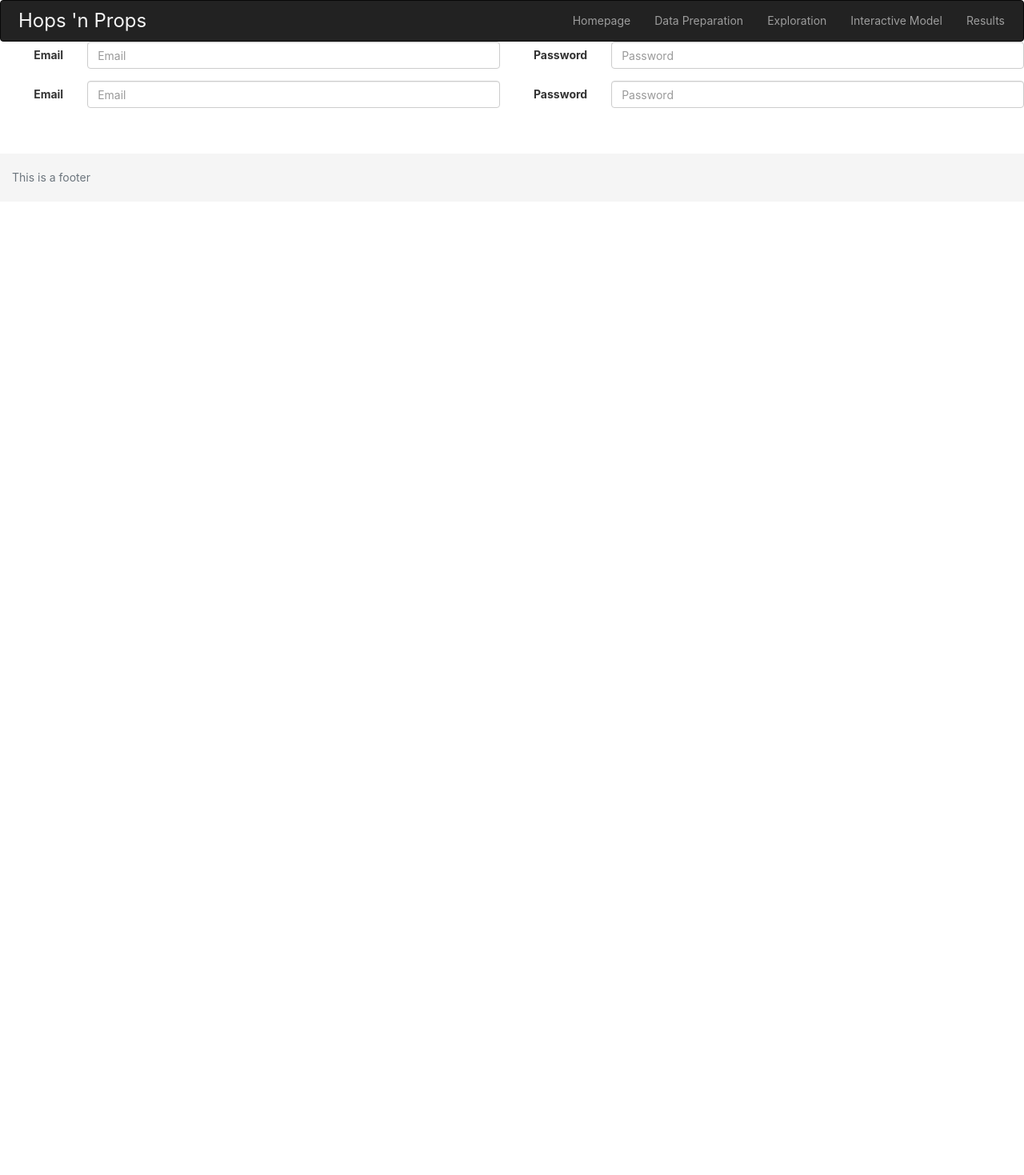
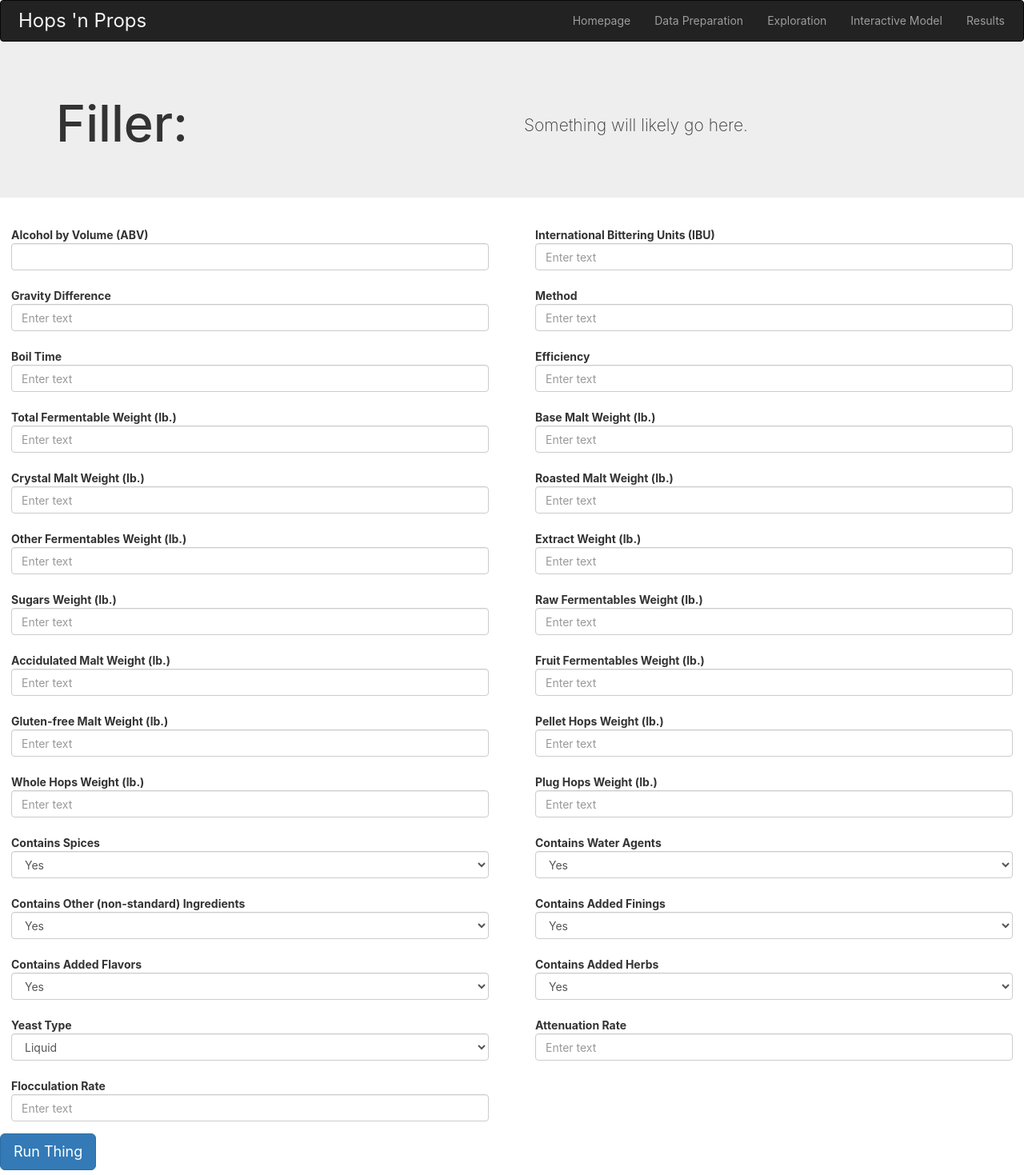
Before and after one commit to bdinh/LonelyBeachBoys, a React (Create React App) app in the folder web/hops-n-props/: page /#/interact in a window 1280 px wide. Shown: the top 1469 px of the page at 80% size. Before the commit the page ends 800 px from the top, so only its background shows below. Built offline with nearby package versions, Linux system fonts and the light colour scheme.

Commit message:
Added folders and functions

```diff
--- a/web/hops-n-props/src/App/pages/Homepage/Homepage.js
+++ b/web/hops-n-props/src/App/pages/Homepage/Homepage.js
@@ -12,7 +12,7 @@ export class Homepage extends Component {
             <div>
                 <Jumbotron>
                     <Grid>
-                        <Row className="show-grid">
+                        <Row>
                             <Col xs={12} md={6}>
                                 <h1>Question:</h1>
                             </Col>
@@ -26,7 +26,7 @@ export class Homepage extends Component {
                 </Jumbotron>
 
                 <Grid>
-                    <Row className="show-grid">
+                    <Row>
                         <Col xs={12}>
                             <h2>Background</h2>
                             <p>Homebrewing is a hobby that has been gaining traction recently - the activity has a long
@@ -144,12 +144,12 @@ export class Homepage extends Component {
 
                 <div className="div-panel">
                     <Grid>
-                        <Row className="show-grid">
+                        <Row>
                             <Col xs={12}>
                                 <h1 className="panel-heading">Meet the Team</h1>
                             </Col>
                         </Row>
-                        <Row className="show-grid">
+                        <Row>
                             { team.map((member, index) => { return <TeamCard key={"member" + index} member={member} /> }) }
                         </Row>
                     </Grid>
--- a/web/hops-n-props/src/App/pages/Homepage/components/TeamCard.js
+++ b/web/hops-n-props/src/App/pages/Homepage/components/TeamCard.js
@@ -7,7 +7,7 @@ export class TeamCard extends Component {
             <Col xs={6} md={3}>
                 <Panel className="team-intro">
                     <Panel.Body>
-                        <Row className="show-grid">
+                        <Row>
                             <Col xs={12}>
                                 <img className="rounded-circle" src={this.props.member.img} alt={this.props.member.alt} />
                             </Col>
--- a/web/hops-n-props/src/App/pages/InteractiveModel/InteractiveModel.css
+++ b/web/hops-n-props/src/App/pages/InteractiveModel/InteractiveModel.css
@@ -0,0 +1,4 @@
+.form-group {
+    margin-left: 1em!important;
+    margin-right: 1em!important;
+}
--- a/web/hops-n-props/src/App/pages/InteractiveModel/InteractiveModel.js
+++ b/web/hops-n-props/src/App/pages/InteractiveModel/InteractiveModel.js
@@ -1,60 +1,251 @@
 import React, { Component } from 'react';
 import './InteractiveModel.css';
-import { Form, FormGroup, ControlLabel, FormControl, Row, Col } from 'react-bootstrap';
+import { Form, Button, ButtonToolbar, FormGroup, ControlLabel, HelpBlock, FormControl, Row, Col, Jumbotron, Grid } from 'react-bootstrap';
 
 export class InteractiveModel extends Component {
 
+    constructor(props) {
+        super(props);
+
+        this.state = {
+            spice: "",
+            abv: ""
+        };
+    }
+
+    // handleChange = (event) => {
+    //     let field = event.target.name;
+    //     let value = event.target.value;
+    //     newPost[field] = value;
+    // }
+
+    handleChange = e => {
+        this.setState({ [e.target.id]: e.target.value });
+    };
+
+    handleButton = () => {
+        console.log(this.state.spice);
+        console.log(this.state.abv);
+    };
+
     render() {
+
+        function FieldGroup({ id, label, help, ...props }) {
+            return (
+                <FormGroup controlId={id}>
+                    <ControlLabel>{label}</ControlLabel>
+                    <FormControl {...props} />
+                    {help && <HelpBlock>{help}</HelpBlock>}
+                </FormGroup>
+            );
+        }
+
         return (
             <div>
+                <Jumbotron>
+                    <Grid>
+                        <Row>
+                            <Col xs={12} md={6}>
+                                <h1>Filler:</h1>
+                            </Col>
+                            <Col xs={12} md={6}>
+                                <p className="jumbotron-para">
+                                    Something will likely go here.
+                                </p>
+                            </Col>
+                        </Row>
+                    </Grid>
+                </Jumbotron>
+
                 <Form horizontal>
-                    <Row className="show-grid">
+                    <Row>
                         <Col xs={6}>
-                            <FormGroup controlId="formHorizontalEmail">
-                                <Col componentClass={ControlLabel} sm={2}>
-                                    Email
-                                </Col>
-                                <Col sm={10}>
-                                    <FormControl type="email" placeholder="Email" />
-                                </Col>
+                            <FormGroup controlId="abv-form">
+                                <ControlLabel>Alcohol by Volume (ABV)</ControlLabel>
+                                <FormControl componentClass="text" placeholder="Enter text" value={this.state.abv} onChange={this.handleChange} />
+                            </FormGroup>
+
+                            {/* <FieldGroup id="abv-form" type="text" label="Alcohol by Volume (ABV)" placeholder="Enter text" /> */}
+                        </Col>
+                        <Col xs={6}>
+                            <FieldGroup id="ibu-form" type="text" label="International Bittering Units (IBU)" placeholder="Enter text" />
+                        </Col>
+                    </Row>
+
+                    <Row>
+                        <Col xs={6}>
+                            <FieldGroup id="grav-dif-form" type="text" label="Gravity Difference" placeholder="Enter text" />
+                        </Col>
+                        <Col xs={6}>
+                            <FieldGroup id="method-form" type="text" label="Method" placeholder="Enter text" />
+                        </Col>
+                    </Row>
+
+                    <Row>
+                        <Col xs={6}>
+                            <FieldGroup id="boil-form" type="text" label="Boil Time" placeholder="Enter text" />
+                        </Col>
+                        <Col xs={6}>
+                            <FieldGroup id="efficiency-form" type="text" label="Efficiency" placeholder="Enter text" />
+                        </Col>
+                    </Row>
+
+                    <Row>
+                        <Col xs={6}>
+                            <FieldGroup id="ferm-weight-form" type="text" label="Total Fermentable Weight (lb.)" placeholder="Enter text" />
+                        </Col>
+                        <Col xs={6}>
+                            <FieldGroup id="malt-form" type="text" label="Base Malt Weight (lb.)" placeholder="Enter text" />
+                        </Col>
+                    </Row>
+
+                    <Row>
+                        <Col xs={6}>
+                            <FieldGroup id="crystal-weight-form" type="text" label="Crystal Malt Weight (lb.)" placeholder="Enter text" />
+                        </Col>
+                        <Col xs={6}>
+                            <FieldGroup id="roasted-weight-form" type="text" label="Roasted Malt Weight (lb.)" placeholder="Enter text" />
+                        </Col>
+                    </Row>
+
+                    <Row>
+                        <Col xs={6}>
+                            <FieldGroup id="other-weight-form" type="text" label="Other Fermentables Weight (lb.)" placeholder="Enter text" />
+                        </Col>
+                        <Col xs={6}>
+                            <FieldGroup id="extract-weight-form" type="text" label="Extract Weight (lb.)" placeholder="Enter text" />
+                        </Col>
+                    </Row>
+
+                    <Row>
+                        <Col xs={6}>
+                            <FieldGroup id="sugar-weight-form" type="text" label="Sugars Weight (lb.)" placeholder="Enter text" />
+                        </Col>
+                        <Col xs={6}>
+                            <FieldGroup id="raw-weight-form" type="text" label="Raw Fermentables Weight (lb.)" placeholder="Enter text" />
+                        </Col>
+                    </Row>
+
+                    <Row>
+                        <Col xs={6}>
+                            <FieldGroup id="accidulated-weight-form" type="text" label="Accidulated Malt Weight (lb.)" placeholder="Enter text" />
+                        </Col>
+                        <Col xs={6}>
+                            <FieldGroup id="fruit-weight-form" type="text" label="Fruit Fermentables Weight (lb.)" placeholder="Enter text" />
+                        </Col>
+                    </Row>
+
+                    <Row>
+                        <Col xs={6}>
+                            <FieldGroup id="gluten-free-weight-form" type="text" label="Gluten-free Malt Weight (lb.)" placeholder="Enter text" />
+                        </Col>
+                        <Col xs={6}>
+                            <FieldGroup id="pellet-weight-form" type="text" label="Pellet Hops Weight (lb.)" placeholder="Enter text" />
+                        </Col>
+                    </Row>
+
+                    <Row>
+                        <Col xs={6}>
+                            <FieldGroup id="whole-weight-form" type="text" label="Whole Hops Weight (lb.)" placeholder="Enter text" />
+                        </Col>
+                        <Col xs={6}>
+                            <FieldGroup id="plug-weight-form" type="text" label="Plug Hops Weight (lb.)" placeholder="Enter text" />
+                        </Col>
+                    </Row>
+
+                    <Row>
+                        <Col xs={6}>
+                            <FormGroup controlId="spice-form">
+                                <ControlLabel>Contains Spices</ControlLabel>
+                                <FormControl componentClass="select" placeholder="select" name="spice" onChange={this.handleChange}>
+                                    <option value="yes">Yes</option>
+                                    <option value="no">No</option>
+                                </FormControl>
                             </FormGroup>
                         </Col>
                         <Col xs={6}>
-                            <FormGroup controlId="formHorizontalPassword">
-                                <Col componentClass={ControlLabel} sm={2}>
-                                    Password
-                                </Col>
-                                <Col sm={10}>
-                                    <FormControl type="password" placeholder="Password" />
-                                </Col>
+                            <FormGroup controlId="water-form">
+                                <ControlLabel>Contains Water Agents</ControlLabel>
+                                <FormControl componentClass="select" placeholder="select">
+                                    <option value="yes">Yes</option>
+                                    <option value="no">No</option>
+                                </FormControl>
                             </FormGroup>
                         </Col>
                     </Row>
 
-                    <Row className="show-grid">
+                    <Row>
                         <Col xs={6}>
-                            <FormGroup controlId="formHorizontalEmail">
-                                <Col componentClass={ControlLabel} sm={2}>
-                                    Email
-                                </Col>
-                                <Col sm={10}>
-                                    <FormControl type="email" placeholder="Email" />
-                                </Col>
+                            <FormGroup controlId="other-ingredients-form">
+                                <ControlLabel>Contains Other (non-standard) Ingredients</ControlLabel>
+                                <FormControl componentClass="select" placeholder="select">
+                                    <option value="yes">Yes</option>
+                                    <option value="no">No</option>
+                                </FormControl>
                             </FormGroup>
                         </Col>
                         <Col xs={6}>
-                            <FormGroup controlId="formHorizontalPassword">
-                                <Col componentClass={ControlLabel} sm={2}>
-                                    Password
-                                </Col>
-                                <Col sm={10}>
-                                    <FormControl type="password" placeholder="Password" />
-                                </Col>
+                            <FormGroup controlId="fining-form">
+                                <ControlLabel>Contains Added Finings</ControlLabel>
+                                <FormControl componentClass="select" placeholder="select">
+                                    <option value="yes">Yes</option>
+                                    <option value="no">No</option>
+                                </FormControl>
                             </FormGroup>
                         </Col>
                     </Row>
 
+                    <Row>
+                        <Col xs={6}>
+                            <FormGroup controlId="added-flavors-form">
+                                <ControlLabel>Contains Added Flavors</ControlLabel>
+                                <FormControl componentClass="select" placeholder="select">
+                                    <option value="yes">Yes</option>
+                                    <option value="no">No</option>
+                                </FormControl>
+                            </FormGroup>
+                        </Col>
+                        <Col xs={6}>
+                            <FormGroup controlId="added-herbs-form">
+                                <ControlLabel>Contains Added Herbs</ControlLabel>
+                                <FormControl componentClass="select" placeholder="select">
+                                    <option value="yes">Yes</option>
+                                    <option value="no">No</option>
+                                </FormControl>
+                            </FormGroup>
+                        </Col>
+                    </Row>
+
+                    <Row>
+                        <Col xs={6}>
+                            <FormGroup controlId="yeast-form">
+                                <ControlLabel>Yeast Type</ControlLabel>
+                                <FormControl componentClass="select" placeholder="select">
+                                    <option value="liquid">Liquid</option>
+                                    <option value="dry">Dry</option>
+                                </FormControl>
+                            </FormGroup>
+                        </Col>
+                        <Col xs={6}>
+                            <FieldGroup id="attenuation-form" type="text" label="Attenuation Rate" placeholder="Enter text" />
+                        </Col>
+                    </Row>
+
+                    <Row>
+                        <Col xs={6}>
+                            <FieldGroup id="flocculation-form" type="text" label="Flocculation Rate" placeholder="Enter text" />
+                        </Col>
+                        <Col xs={6}>
+                            <div></div>
+                        </Col>
+                    </Row>
+
                 </Form>
+                <ButtonToolbar>
+                    <Button bsStyle="primary" bsSize="large" onClick={this.handleButton} >
+                        Run Thing
+                    </Button>
+                </ButtonToolbar>;
             </div>
         );
     }
```
